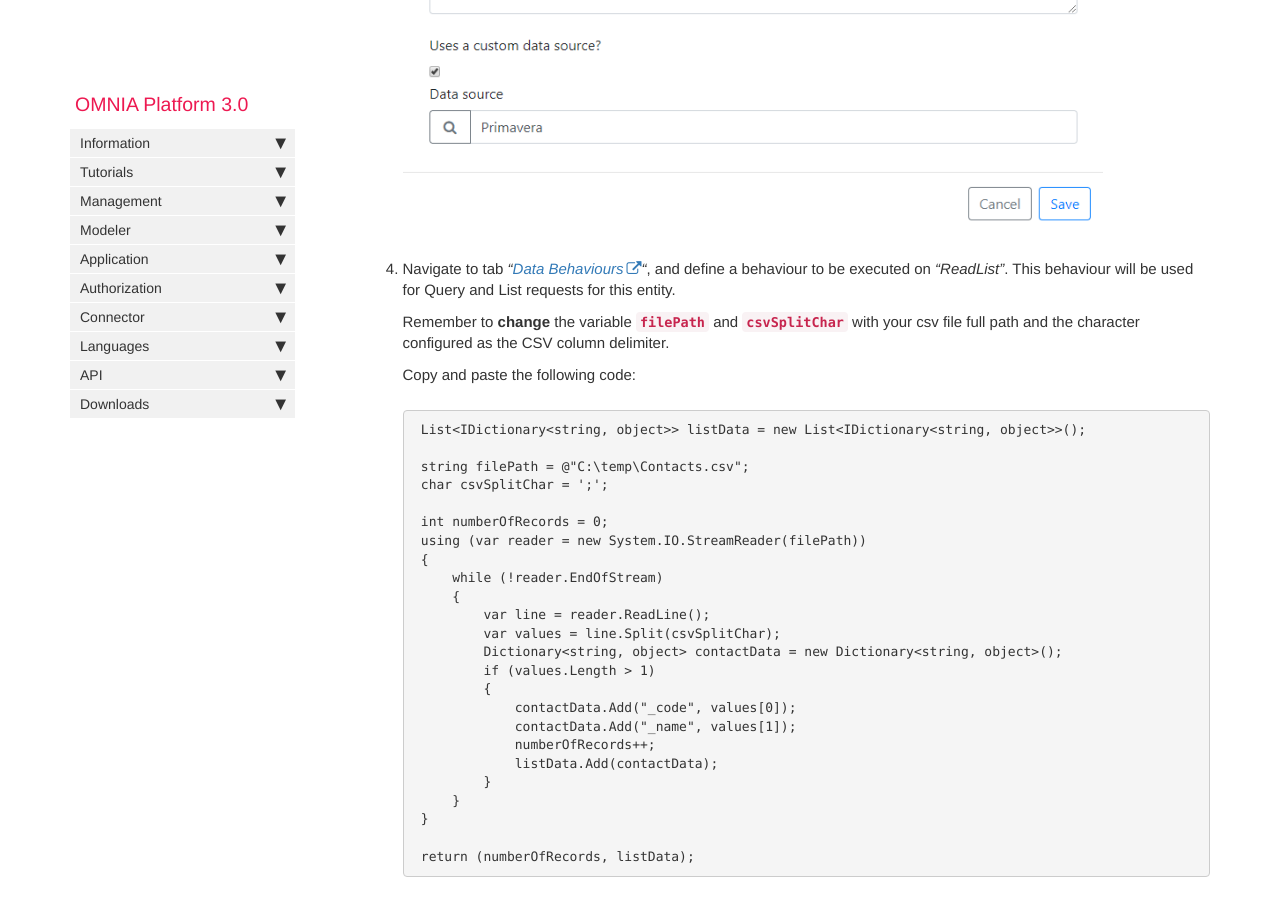
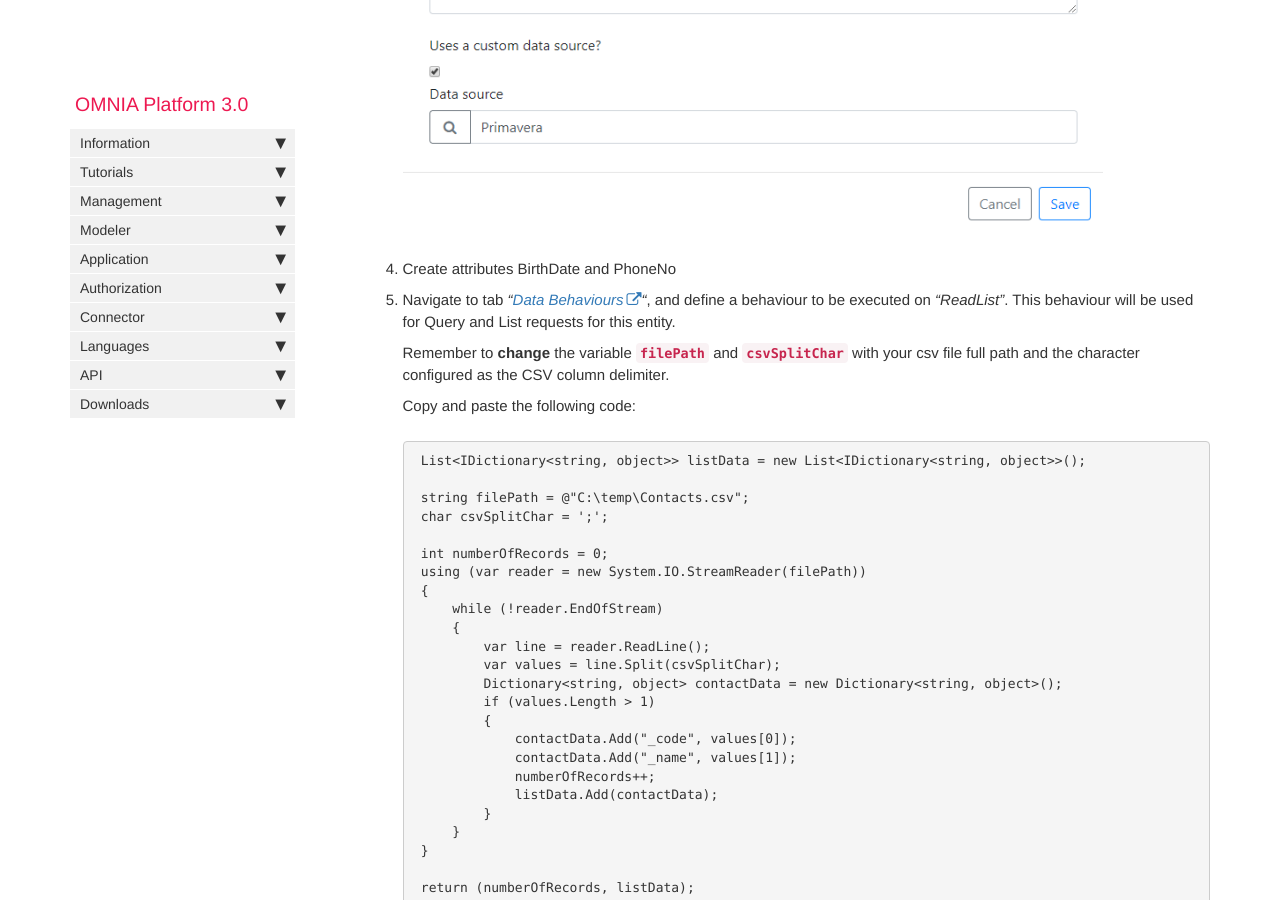
Before and after one commit to daniel8lopes/omnia3, a Jekyll site: the page built from docs/pages/omnia3/Tutorials/omnia3_connectortutorial.md, in a window 1280 px wide and 900 px high, scrolled down 2058 px. Built offline with Jekyll 4.4.1, drawn with Linux system fonts in a browser that asks for light colours; nearby versions of some CDN libraries; comment, search, counter and statistics services are not loaded.

Commit message:
Update omnia3_connectortutorial.md

```diff
--- a/docs/pages/omnia3/Tutorials/omnia3_connectortutorial.md
+++ b/docs/pages/omnia3/Tutorials/omnia3_connectortutorial.md
@@ -50,6 +50,7 @@ This tutorial assumes that you have created a OMNIA tenant ([click here to see h
 
     ![Modeler create Agent](/images/tutorials/primaveraconnector/add-new-agent.png)
 
+4. Create attributes BirthDate and PhoneNo
 
 4. Navigate to tab *"[Data Behaviours](https://docs.numbersbelieve.com/omnia3_modeler_datasources.html)"*, and define a behaviour to be executed on *"ReadList"*. This behaviour will be used for Query and List requests for this entity.
 
```
